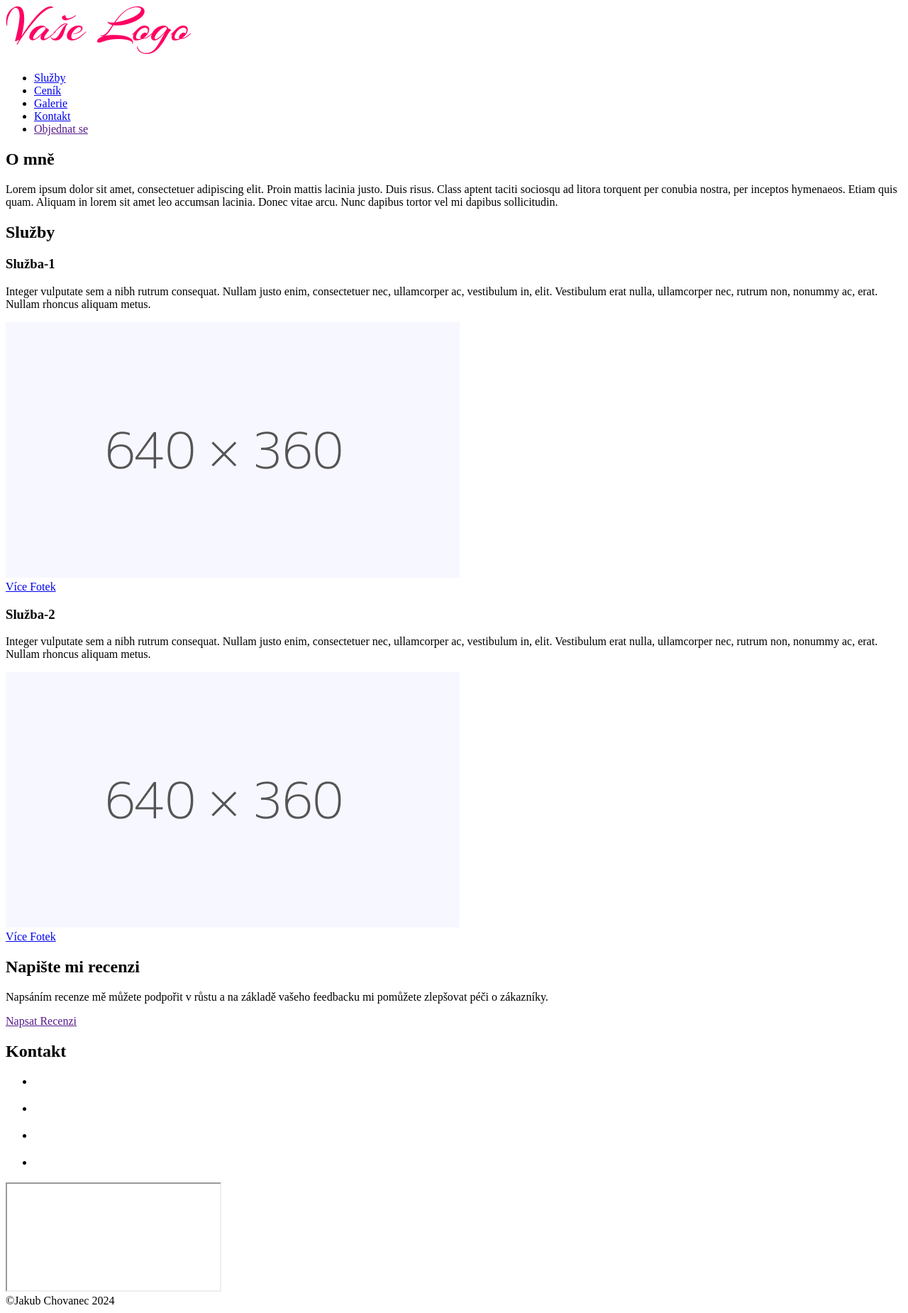
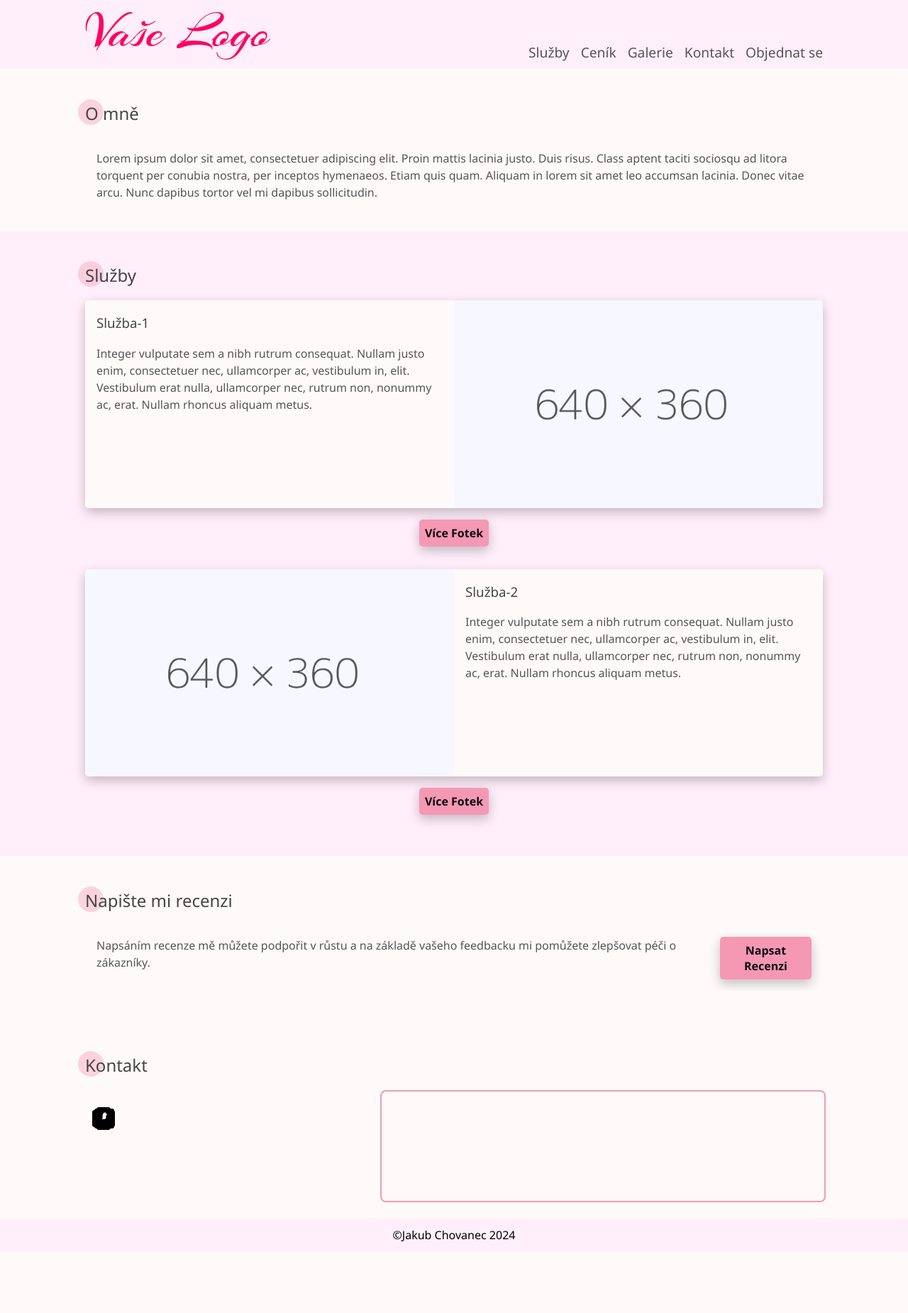
Before and after one commit to kchovi/BP, a Python web app: template project/templates/pages/index.html in a window 1280 px wide. Shown: the whole page at 71% size. After the commit the page ends 1750 px from the top, so only its background shows below. Run offline with Jinja, Linux system fonts and the light colour scheme; the template is opened without the code that fills it, so the values that code supplies are empty; a map, chart or similar area stays blank.

Commit message:
implemented color changing via client js and then updating the server side

```diff
--- a/project/templates/pages/style.css
+++ b/project/static/pages/style.css
@@ -1,7 +1,7 @@
 :root {
-  --bg-clr: {{ colors['--bg-clr'] }};
-  --bg-acc-clr: {{ colors['--bg-acc-clr'] }};
-  --clr-acc: {{ colors['--clr-acc'] }};
+  --main-clr: #ffeffb;
+  --secondary-clr: #fffafa;
+  --acc-clr: #f598b4;
 
 }
 
@@ -40,7 +40,7 @@
   .nav-item a:hover {
     position: relative;
     top: -5%;
-    text-decoration: underline var(--clr-acc) solid 3px;
+    text-decoration: underline var(--acc-clr) solid 3px;
     text-underline-offset: 12px;
   }
 
@@ -118,8 +118,7 @@
   .map {
     height: 100%;
     width: 100%;
-    border: 2px solid var(--bg-acc-clr);
-  }
+    border: 2px solid var(--acc-clr)}
 
   .with-accent {
     position: relative;
@@ -136,7 +135,7 @@
     width: 1.5em;
     height: 1.5em;
     border-radius: 50%;
-    background-color: var(--clr-acc);
+    background-color: var(--acc-clr);
     opacity: 0.4;
     z-index: -1;
   }
@@ -152,7 +151,7 @@
     width: fit-content;
     height: fit-content;
     border-radius: 0.3em;
-    background-color: var(--clr-acc);
+    background-color: var(--acc-clr);
     padding: 0.5em;
     color: #0b0b15;
     font-weight: 600;
@@ -189,10 +188,7 @@
   .custom-bullet#email:before {left: -0.4em;}
   .custom-bullet#map:before {left: -0.1em}
   .custom-bullet#fb:before {left: -0.2em}
-  .custom-bullet#map:before {background-image: url({{ url_for('static', filename='pages/podklady/map-marker-alt-solid.svg') }});}
-  .custom-bullet#email:before {background-image: url({{ url_for('static', filename='pages/podklady/envelope-regular.svg') }});}
-  .custom-bullet#tel:before {background-image: url({{ url_for('static', filename='pages/podklady/mobile-alt-solid.svg') }});}
-  .custom-bullet#fb:before {background-image: url({{ url_for('static', filename='pages/podklady/facebook-square-brands.svg') }});}
+
 
 }
 
@@ -223,8 +219,8 @@
 
 @layer utils {
 
-  .bg-color-primary {background: linear-gradient(90deg, var(--bg-acc-clr) 100%, var(--clr-acc) 0%);}
-  .bg-color-secondary {background-color: var(--bg-clr);}
+  .bg-color-primary {background: linear-gradient(90deg, var(--main-clr) 100%, var(--acc-clr) 0%);}
+  .bg-color-secondary {background-color: var(--secondary-clr);}
 
   .padding-y {padding-block: 2vw;}
   .padding-bottom-extra {padding-bottom: 6vw;}
@@ -269,7 +265,7 @@
   }
 
   .nav-bar li {
-    background-color: var(--clr-acc);
+    background-color: var(--acc-clr);
     border-radius: 0.3em;
     height: max-content;
     box-shadow: rgba(0, 0, 0, 0.24) 0px 3px 8px;
--- a/project/templates/customize.html
+++ b/project/templates/customize.html
@@ -19,15 +19,15 @@
                         <form class="flex column" method="POST" id="colorForm">
                             <div class="form-item center flex spread">
                                 <label>Main colour</label>
-                                <input class="color-input" type="color" name="--bg-acc-clr" value="{{ colors['--bg-acc-clr'] }}">
+                                <input class="color-input" type="color" name="--main-clr" value="{{ colors['--main-clr'] }}">
                             </div>
                             <div class="form-item center flex spread">
                                 <label>Secondary colour</label>
-                                <input class="color-input" type="color" name="--bg-clr" value="{{ colors['--bg-clr'] }}">
+                                <input class="color-input" type="color" name="--secondary-clr" value="{{ colors['--secondary-clr'] }}">
                             </div>
                             <div class="form-item center flex spread">
                                 <label>Accent colour</label>
-                                <input class="color-input" type="color" name="--clr-acc" value="{{ colors['--clr-acc'] }}">
+                                <input class="color-input" type="color" name="--acc-clr" value="{{ colors['--acc-clr'] }}">
                             </div>
                             <div class="center flex spread">
                                 <button type="submit">Apply</button>
--- a/project/templates/pages/cenik.html
+++ b/project/templates/pages/cenik.html
@@ -6,7 +6,7 @@
     <meta name="author" content="Jakub Chovanec">
     <meta name="viewport" content="width=device-width, initial-scale=1">
     <meta charset="utf-8">
-    <link rel="stylesheet" href="{{ url_for('dynamic_css') }}">
+    <link rel="stylesheet" href="{{ url_for('static', filename='/pages/style.css') }}">
 </head>
 
 <body>
--- a/project/templates/pages/gallery.html
+++ b/project/templates/pages/gallery.html
@@ -6,7 +6,7 @@
     <meta name="author" content="Jakub Chovanec">
     <meta name="viewport" content="width=device-width, initial-scale=1">
     <meta charset="utf-8">
-    <link rel="stylesheet" href="{{ url_for('dynamic_css') }}">
+    <link rel="stylesheet" href="{{ url_for('static', filename='/pages/style.css') }}">
     <link rel="stylesheet" href="{{ url_for('static', filename='pages/photoswipe/photoswipe.css') }}">
 </head>
 
--- a/project/templates/pages/index.html
+++ b/project/templates/pages/index.html
@@ -2,9 +2,16 @@
 <html lang="cs">
 <head>
     <title>Váš Web</title>
-    <link rel="stylesheet" href="{{ url_for('dynamic_css') }}">
+    <link rel="stylesheet" href="{{ url_for('static', filename='/pages/style.css') }}">
     <meta name="viewport" content="width=device-width, initial-scale=1">
     <meta charset="utf-8">
+
+    <style>
+        .custom-bullet#map:before {background-image: url({{ url_for('static', filename='pages/podklady/map-marker-alt-solid.svg') }});}
+        .custom-bullet#email:before {background-image: url({{ url_for('static', filename='pages/podklady/envelope-regular.svg') }});}
+        .custom-bullet#tel:before {background-image: url({{ url_for('static', filename='pages/podklady/mobile-alt-solid.svg') }});}
+        .custom-bullet#fb:before {background-image: url({{ url_for('static', filename='pages/podklady/facebook-square-brands.svg') }});}
+    </style>
 
 </head>
 
```
Also changed, not shown: project/static/customize.js (+29 -17 lines), project/web-gen.py (+6 -19 lines).
